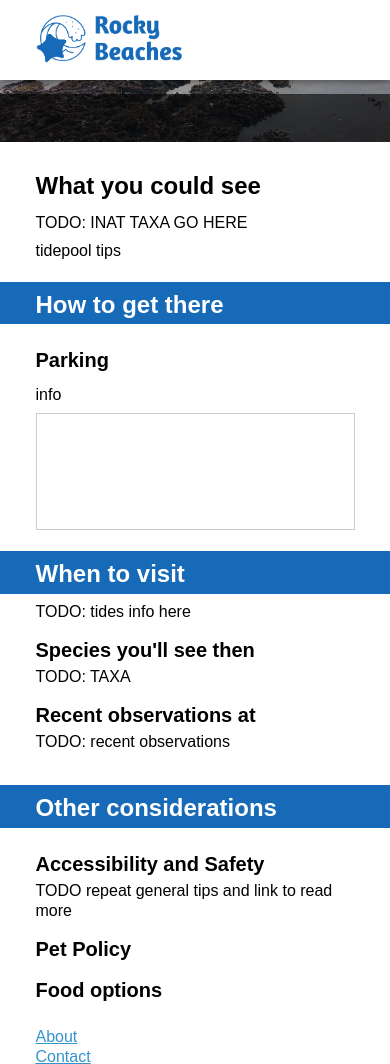
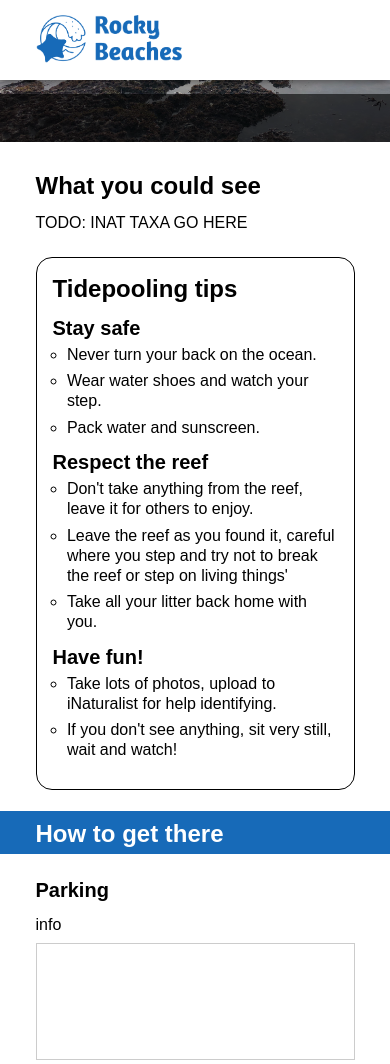
Before and after one commit to natbat/rockybeaches, a Python web app: template templates/row-data-places.html in a window 390 px wide. Shown: the top 1064 px of the page. Run offline with Jinja, Linux system fonts and the light colour scheme; the template is opened without the code that fills it, so the values that code supplies are empty; some libraries are stand-ins or nearby versions.

Commit message:
pull-out box

```diff
--- a/static/tidepools.css
+++ b/static/tidepools.css
@@ -162,6 +162,14 @@ a img {
 	vertical-align: bottom;
 }
 
+ul.bullets {
+	padding-left: 0.9rem;
+	margin-bottom: 0.8rem;
+}
+ul.bullets li {
+	list-style-type: circle;
+	margin-bottom: 0.4rem;
+}
 /* Page Furniture */
 
 .section,
@@ -273,6 +281,24 @@ footer {
   font-size: 4em;
 } */
 
+.pull-out {
+	font-size: 0.8em;
+	margin-top: -5.5rem;
+	background-color: rgba(255, 255, 255, 1);
+	border: 1px solid black;
+	border-radius: 1rem;
+	padding: 1rem
+}
+.pull-out h2 {
+	margin-top: 0;
+	font-size: 1.25rem;
+}
+.pull-out h3 {
+	margin-top: 0;
+	font-size: 1rem;
+}
+
+
 
 
 /* General */
@@ -310,4 +336,16 @@ footer {
 	.page-title .text {
 	  font-size: 1.5em;
 	}
+	.pull-out {
+		font-size: 1em;
+		margin-top: 1rem;
+	}
+	.pull-out h2 {
+		margin-top: 0;
+		font-size: 1.5rem;
+	}
+	.pull-out h3 {
+		margin-top: 0;
+		font-size: 1.25rem;
+	}
 }
--- a/templates/row-data-places.html
+++ b/templates/row-data-places.html
@@ -34,8 +34,28 @@
     <div id="species">TODO: INAT TAXA GO HERE</div>
   </div> <!-- end .primary -->
 
-  <div class="secondary">
-    tidepool tips
+  <div class="secondary pull-out">
+    <h2>Tidepooling tips</h2>
+    <h3>Stay safe</h3>
+    <ul class="bullets">
+      <li>Never turn your back on the ocean.</li>
+      <li>Wear water shoes and watch your step.</li>
+      <li>Pack water and sunscreen.</li>
+    </ul>
+
+    <h3>Respect the reef</h3>
+    <ul class="bullets">
+      <li>Don't take anything from the reef, leave it for others to enjoy.</li>
+      <li>Leave the reef as you found it, careful where you step and try not to break the reef or step on living things'</li>
+      <li>Take all your litter back home with you.</li>
+    </ul>
+
+    <h3>Have fun!</h3>
+    <ul class="bullets">
+      <li>Take lots of photos, upload to iNaturalist for help identifying.</li>
+      <li>If you don't see anything, sit very still, wait and watch!</li>
+    </ul>
+    <!-- <p><a href="#">See more tips</a></p> -->
   </div>
 </section> <!-- end .page-title -->
 
```
